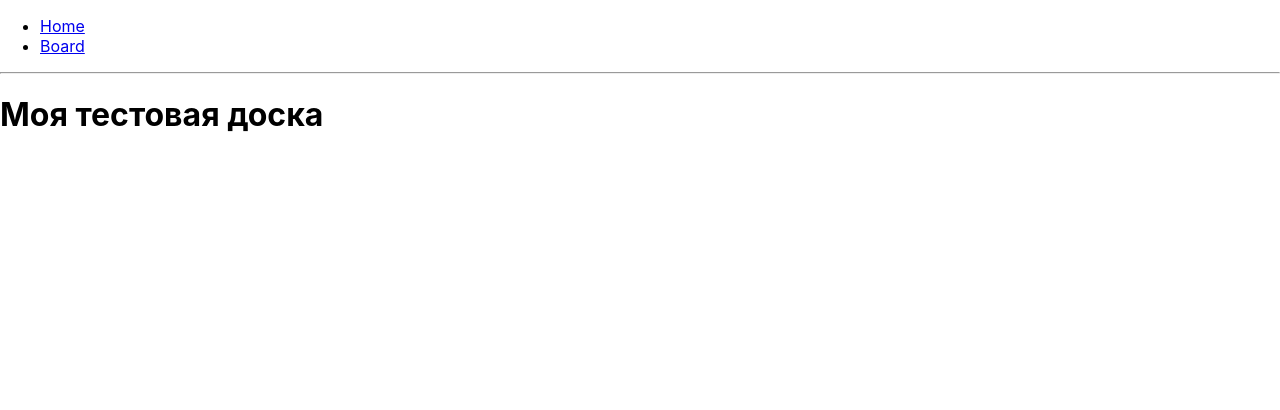
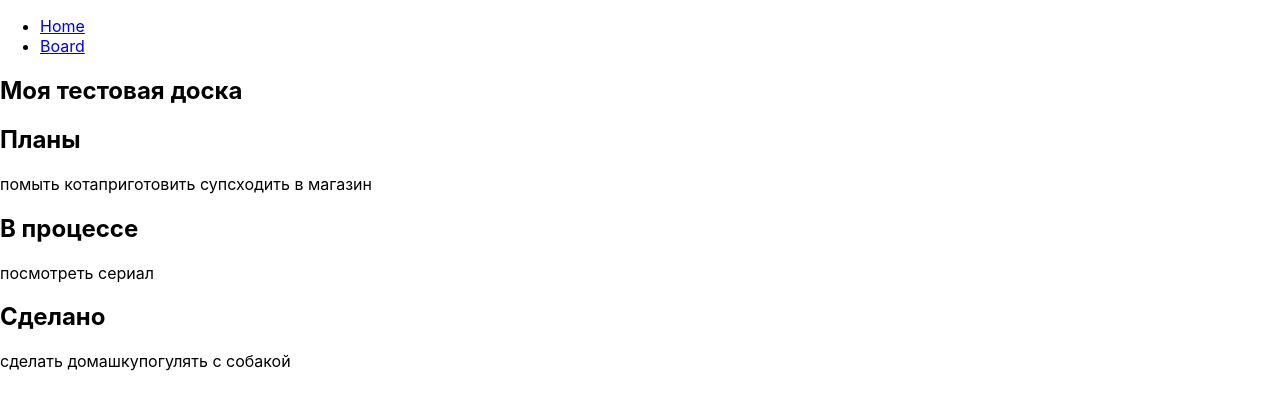
Before and after one commit to Kamikadze-Prog/my-trello-frontend, a React (Create React App) app: page /board in a window 1280 px wide. Shown: the top 410 px of the page. Built offline with nearby package versions, Linux system fonts and the light colour scheme.

Commit message:
finished task 3-4 (code)

```diff
--- a/src/App.tsx
+++ b/src/App.tsx
@@ -6,7 +6,21 @@ import Board from './Board/Board';
 import { BrowserRouter as Router, Switch, Route, Link } from 'react-router-dom';
 
 // eslint-disable-next-line
-function App() {
+function Home() :JSX.Element{
+  return (
+    <div className="App">
+      <header className="App-header">
+        <img src={logo} className="App-logo" alt="logo" />
+        <p>Hello React</p>
+        <a className="App-link" href="https://reactjs.org" target="_blank" rel="noopener noreferrer">
+          Learn React
+        </a>
+      </header>
+    </div>
+  );
+}
+
+function App(): JSX.Element {
   return (
     <Router>
       <div>
@@ -18,19 +32,9 @@ function App() {
             <Link to="/board">Board</Link>
           </li>
         </ul>
-        <hr />
-
         <Switch>
           <Route exact path="/">
-            <div className="App">
-              <header className="App-header">
-                <img src={logo} className="App-logo" alt="logo" />
-                <p>Hello React</p>
-                <a className="App-link" href="https://reactjs.org" target="_blank" rel="noopener noreferrer">
-                  Learn React
-                </a>
-              </header>
-            </div>
+            <Home />
           </Route>
           <Route path="/board">
             <Board />
--- a/src/Board/Board.tsx
+++ b/src/Board/Board.tsx
@@ -1,13 +1,10 @@
 import React from 'react';
+import List from './components/List/List';
 
 export default class Board extends React.Component {
-  // eslint-disable-next-line @typescript-eslint/ban-ts-comment
-  // @ts-ignore
-  constructor(props) {
-    super(props);
-    this.state = {
+  // eslint-disable-next-line react/state-in-constructor
+  state = {
     title: 'Моя тестовая доска',
-      // eslint-disable-next-line react/no-unused-state
     lists: [
       {
         id: 1,
@@ -33,19 +30,16 @@ export default class Board extends React.Component {
       },
     ],
   };
-    /* this.onTitle = this.onTitle.bind(this); */
-  }
 
-  // eslint-disable-next-line @typescript-eslint/ban-ts-comment
-  // @ts-ignore
-  /* onTitle(event) {
-    return this.setState(event.title);
-  } */
-
-  render() {
-    // eslint-disable-next-line @typescript-eslint/ban-ts-comment
-    // @ts-ignore
+  render(): JSX.Element {
     const { title } = this.state;
-    return <h1>{title}</h1>;
+    const { lists } = this.state;
+    const list = lists.map((el) => <List title={el.title} cards={el.cards} />);
+    return (
+      <div className="container">
+        <h2>{title}</h2>
+        <div className="inner_container">{list}</div>
+      </div>
+    );
   }
 }
--- /dev/null
+++ b/src/Board/components/Card/Card.tsx
@@ -0,0 +1,8 @@
+import React from 'react';
+
+// eslint-disable-next-line @typescript-eslint/ban-ts-comment
+// @ts-ignore
+export default function Card(title): JSX.Element {
+  // eslint-disable-next-line @typescript-eslint/no-redeclare
+  return <span>{title.children[1]}</span>;
+}
--- /dev/null
+++ b/src/Board/components/List/List.tsx
@@ -0,0 +1,17 @@
+import React from 'react';
+import ICard from '../../../common/interfaces/ICard';
+import Card from '../Card/Card';
+
+// eslint-disable-next-line @typescript-eslint/ban-ts-comment
+// @ts-ignore
+// eslint-disable-next-line @typescript-eslint/explicit-module-boundary-types
+export default function List(lists): JSX.Element {
+  const { cards, title } = lists;
+  const todo = cards.map((cardTitle: ICard) => <Card> title={cardTitle.title}</Card>);
+  return (
+    <div className="ToDoWrapper">
+      <h2>{title}</h2>
+      <div className="ToDoInnerWrapper">{todo}</div>
+    </div>
+  );
+}
--- /dev/null
+++ b/src/common/interfaces/ICard.d.ts
@@ -0,0 +1,4 @@
+export interface ICard {
+  [card: string]: { value: number | string };
+}
+export default ICard;
```
Also changed, not shown: 1 other file (tests, documents, lock files or other folders). Lines whose indentation alone changed are shown as unchanged.
